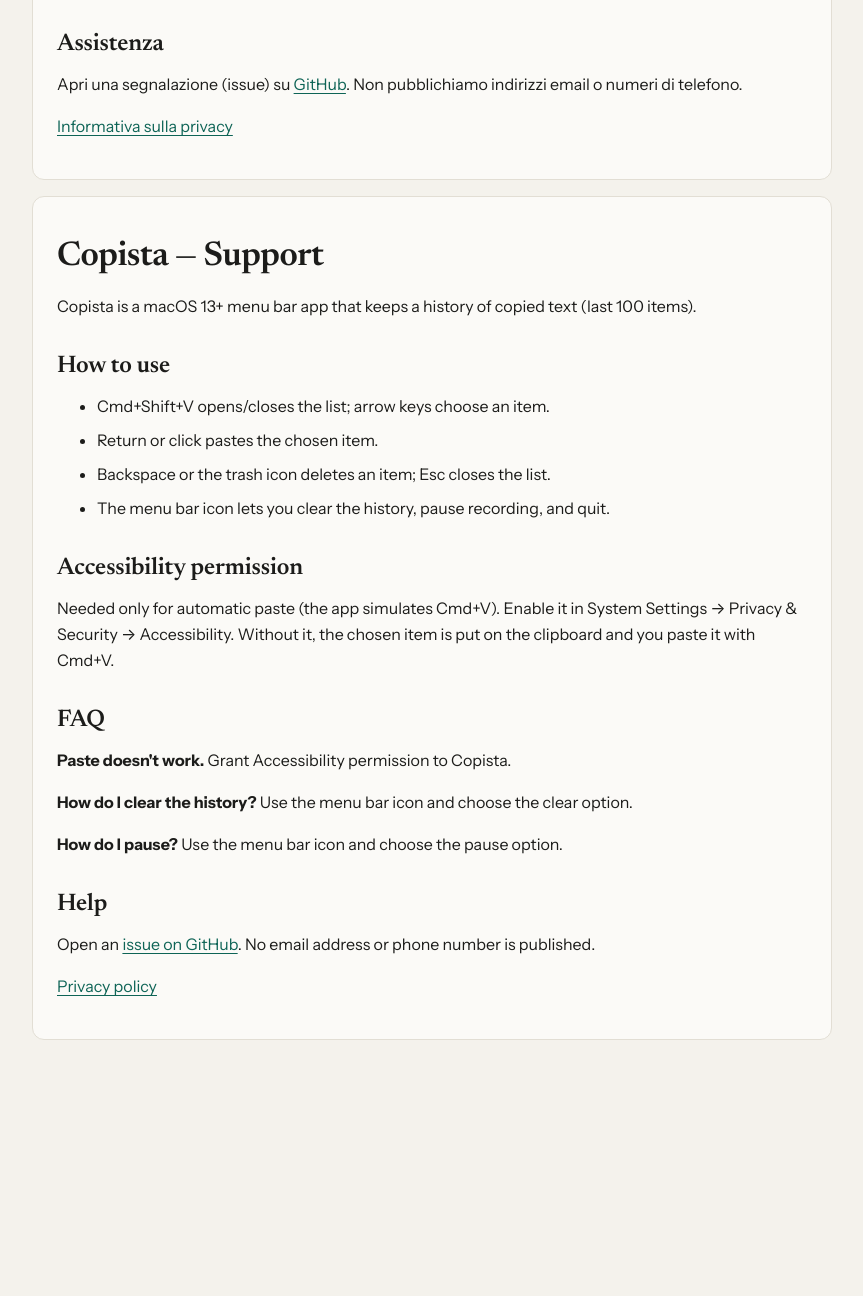
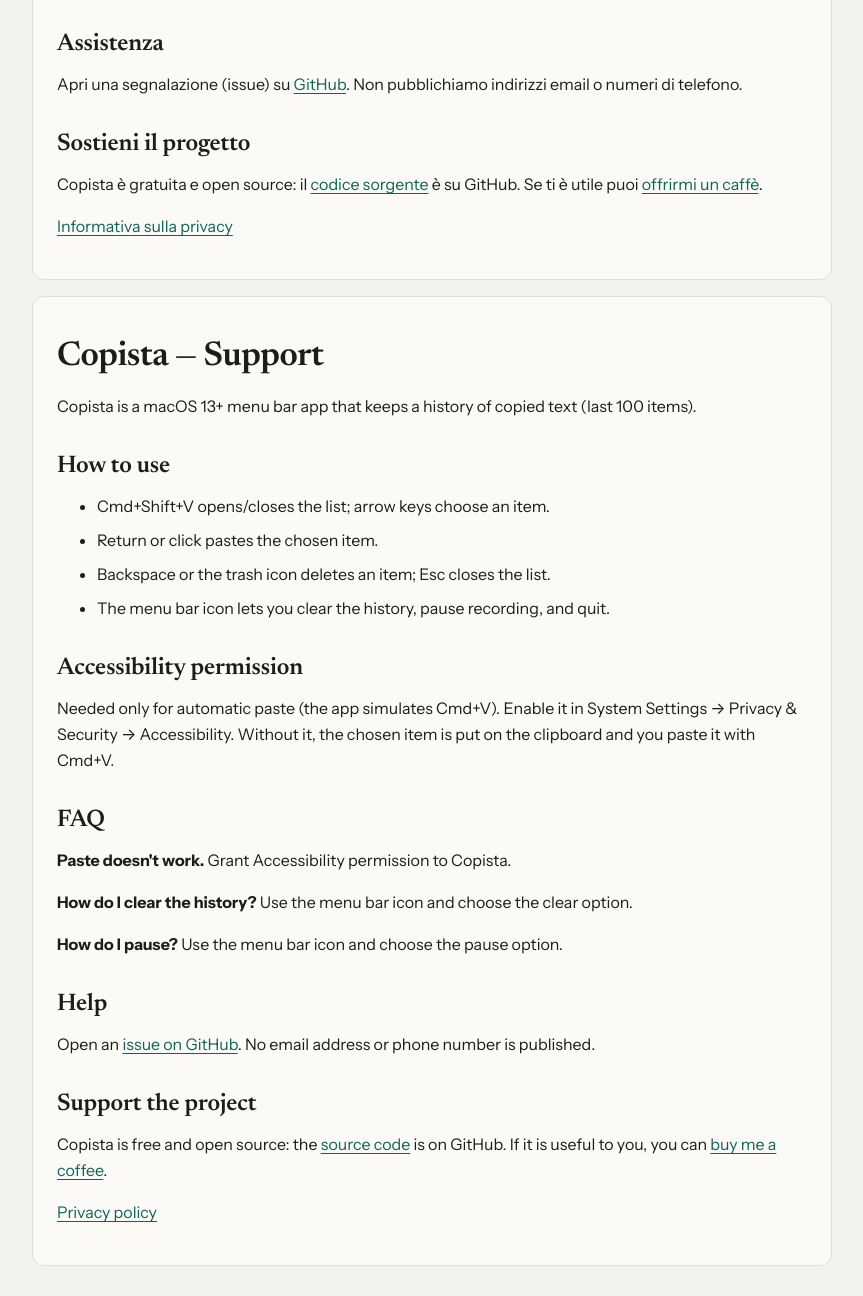
Before and after one commit to camillobucciarelli/copista-site, a plain HTML site: page index.html in a window 1280 px wide. Shown: the part 924-2220 px from the top of the page, without its empty margins (208-1071 px from the left). Before the commit the page ends 2004 px from the top, so only its background shows below. Drawn offline with Linux system fonts and the light colour scheme.

Commit message:
Aggiunge link per sostenere il progetto e al codice sorgente
Co-Authored-By: Claude Fable 5.2 <noreply@anthropic.com>

```diff
--- a/index.html
+++ b/index.html
@@ -24,6 +24,8 @@
 <p><b>Come metto in pausa?</b> Dall'icona nella barra dei menu, scegli la voce per mettere in pausa la registrazione.</p>
 <h2>Assistenza</h2>
 <p>Apri una segnalazione (issue) su <a href="https://github.com/camillobucciarelli/copista-site/issues">GitHub</a>. Non pubblichiamo indirizzi email o numeri di telefono.</p>
+<h2>Sostieni il progetto</h2>
+<p>Copista è gratuita e open source: il <a href="https://github.com/camillobucciarelli/copista" rel="noopener">codice sorgente</a> è su GitHub. Se ti è utile puoi <a href="https://buymeacoffee.com/camillobucciarelli" rel="noopener">offrirmi un caffè</a>.</p>
 <p><a href="privacy.html">Informativa sulla privacy</a></p>
 </main>
 <main>
@@ -45,6 +47,8 @@
 <p><b>How do I pause?</b> Use the menu bar icon and choose the pause option.</p>
 <h2>Help</h2>
 <p>Open an <a href="https://github.com/camillobucciarelli/copista-site/issues">issue on GitHub</a>. No email address or phone number is published.</p>
+<h2>Support the project</h2>
+<p>Copista is free and open source: the <a href="https://github.com/camillobucciarelli/copista" rel="noopener">source code</a> is on GitHub. If it is useful to you, you can <a href="https://buymeacoffee.com/camillobucciarelli" rel="noopener">buy me a coffee</a>.</p>
 <p><a href="privacy.html">Privacy policy</a></p>
 </div>
 </main>
```
